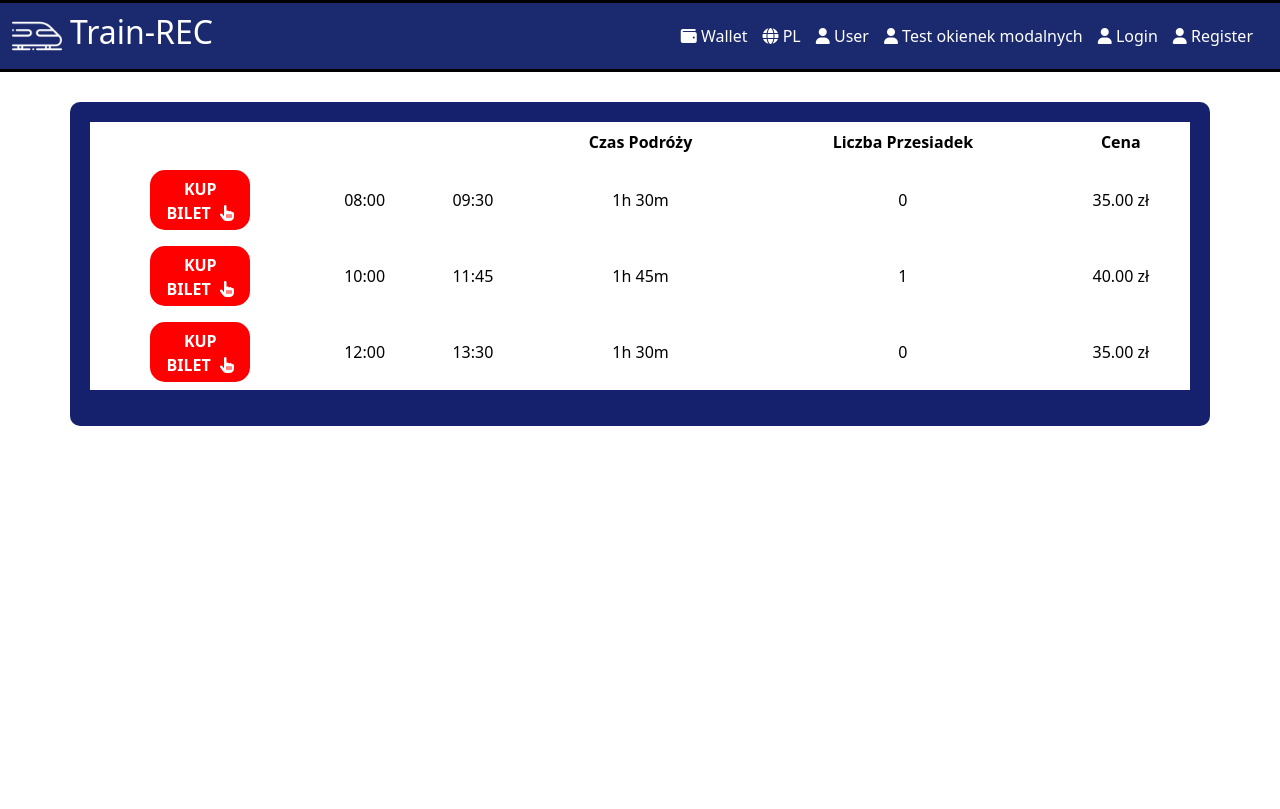
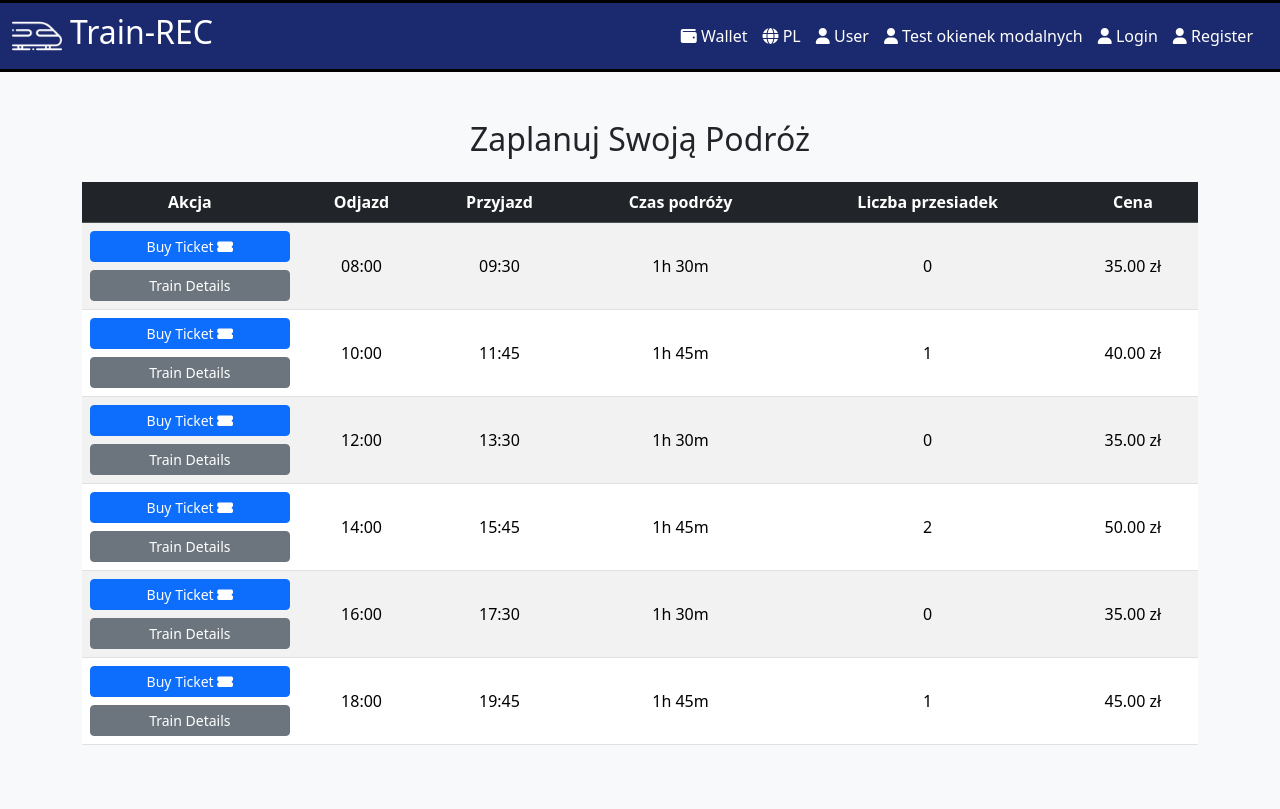
Before and after one commit to Falanger-debug/Train-REC, a Node server app: template views/trainRoutes.ejs in a window 1280 px wide. Before the commit the page ends 426 px from the top, so only its background shows below. Run offline with Node 20, Linux system fonts and the light colour scheme; the template is opened without the code that fills it, so the values that code supplies are empty.

Commit message:
modified appearance and added Train Details button

```diff
--- a/views/trainRoutes.ejs
+++ b/views/trainRoutes.ejs
@@ -3,42 +3,48 @@
 <head>
     <meta charset="UTF-8">
     <meta name="viewport" content="width=device-width, initial-scale=1.0">
-    <title>Plan your Journey</title>
+    <title>Zaplanuj Swoją Podróż</title>
 
-    <!--Bootstrap CSS-->
+    <!-- Bootstrap CSS -->
     <link href="https://cdn.jsdelivr.net/npm/bootstrap@5.3.3/dist/css/bootstrap.min.css" rel="stylesheet"
           integrity="sha384-QWTKZyjpPEjISv5WaRU9OFeRpok6YctnYmDr5pNlyT2bRjXh0JMhjY6hW+ALEwIH" crossorigin="anonymous">
-    <!--Custom Styling-->
+    <!-- Custom Styling -->
     <link rel="stylesheet" href="trainRoutesStyles.css">
     <link rel="stylesheet" href="/mainStyles.css">
     <link rel="stylesheet" href="/headerStyles.css">
-    <!--FontAwesome-->
+    <!-- FontAwesome -->
     <link href="https://cdnjs.cloudflare.com/ajax/libs/font-awesome/6.0.0-beta3/css/all.min.css" rel="stylesheet">
-
 </head>
-<body>
+<body class="bg-light">
 <%- include('partials/header') %>
 
-<div class="container table-container">
-    <table class="table table-borderless text-center">
-        <thead>
+<div class="container my-5">
+    <h1 class="text-center mb-4">Zaplanuj Swoją Podróż</h1>
+    <div class="table-responsive">
+        <table class="table table-striped table-hover text-center align-middle">
+            <thead class="table-dark">
             <tr>
-            <th></th>
-            <th><%= connection.from %></th>
-            <th><%= connection.to %></th>
-            <th>Czas Podróży</th>
-            <th>Liczba Przesiadek</th>
+                <th>Akcja</th>
+                <th>Odjazd</th>
+                <th>Przyjazd</th>
+                <th>Czas podróży</th>
+                <th>Liczba przesiadek</th>
                 <th>Cena</th>
             </tr>
             </thead>
             <tbody>
-        <!-- Wiersz 1 -->
+            <!-- Train 1 -->
             <tr>
                 <td>
-                <a href="/buyTicket?from=08:00&to=09:30&duration=1h%2030m&connections=0&price=35&wherefrom=<%= connection.from %>&whereto=<%= connection.to %>" class="btn btn-buy">
-                    KUP BILET
-                    <i class="fas fa-hand-pointer icon-pointer"></i>
+                    <div class="d-flex flex-column">
+                        <a href="/buyTicket?from=08:00&to=09:30&duration=1h%2030m&connections=0&price=35&wherefrom=<%= connection.from %>&whereto=<%= connection.to %>" class="btn btn-primary btn-sm mb-2">
+                            Buy Ticket
+                            <i class="fas fa-ticket-alt"></i>
                         </a>
+                        <button class="btn btn-secondary btn-sm" onclick="showTrainDetails('Train A', '001', '<%= connection.from %>', '<%= connection.to %>')">
+                            Train Details
+                        </button>
+                    </div>
                 </td>
                 <td>08:00</td>
                 <td>09:30</td>
@@ -46,13 +52,18 @@
                 <td>0</td>
                 <td>35.00 zł</td>
             </tr>
-        <!-- Wiersz 2 -->
+            <!-- Train 2 -->
             <tr>
                 <td>
-                <a href="/buyTicket?from=10:00&to=11:45&duration=1h%2045m&connections=1&price=40&wherefrom=<%= connection.from %>&whereto=<%= connection.to %>" class="btn btn-buy">
-                    KUP BILET
-                    <i class="fas fa-hand-pointer icon-pointer"></i>
+                    <div class="d-flex flex-column">
+                        <a href="/buyTicket?from=08:00&to=09:30&duration=1h%2030m&connections=0&price=35&wherefrom=<%= connection.from %>&whereto=<%= connection.to %>" class="btn btn-primary btn-sm mb-2">
+                            Buy Ticket
+                            <i class="fas fa-ticket-alt"></i>
                         </a>
+                        <button class="btn btn-secondary btn-sm" onclick="showTrainDetails('Train A', '001', '<%= connection.from %>', '<%= connection.to %>')">
+                            Train Details
+                        </button>
+                    </div>
                 </td>
                 <td>10:00</td>
                 <td>11:45</td>
@@ -60,13 +71,18 @@
                 <td>1</td>
                 <td>40.00 zł</td>
             </tr>
-        <!-- Wiersz 3 -->
+            <!-- Train 3 -->
             <tr>
                 <td>
-                <a href="/buyTicket?from=12:00&to=13.30&duration=1h%2030m&connections=0&price=35&wherefrom=<%= connection.from %>&whereto=<%= connection.to %>" class="btn btn-buy">
-                    KUP BILET
-                    <i class="fas fa-hand-pointer icon-pointer"></i>
+                    <div class="d-flex flex-column">
+                        <a href="/buyTicket?from=08:00&to=09:30&duration=1h%2030m&connections=0&price=35&wherefrom=<%= connection.from %>&whereto=<%= connection.to %>" class="btn btn-primary btn-sm mb-2">
+                            Buy Ticket
+                            <i class="fas fa-ticket-alt"></i>
                         </a>
+                        <button class="btn btn-secondary btn-sm" onclick="showTrainDetails('Train A', '001', '<%= connection.from %>', '<%= connection.to %>')">
+                            Train Details
+                        </button>
+                    </div>
                 </td>
                 <td>12:00</td>
                 <td>13:30</td>
@@ -74,12 +90,68 @@
                 <td>0</td>
                 <td>35.00 zł</td>
             </tr>
+            <!-- Additional Trains -->
+            <tr>
+                <td>
+                    <div class="d-flex flex-column">
+                        <a href="/buyTicket?from=08:00&to=09:30&duration=1h%2030m&connections=0&price=35&wherefrom=<%= connection.from %>&whereto=<%= connection.to %>" class="btn btn-primary btn-sm mb-2">
+                            Buy Ticket
+                            <i class="fas fa-ticket-alt"></i>
+                        </a>
+                        <button class="btn btn-secondary btn-sm" onclick="showTrainDetails('Train A', '001', '<%= connection.from %>', '<%= connection.to %>')">
+                            Train Details
+                        </button>
+                    </div>
+                </td>
+                <td>14:00</td>
+                <td>15:45</td>
+                <td>1h 45m</td>
+                <td>2</td>
+                <td>50.00 zł</td>
+            </tr>
+            <tr>
+                <td>
+                    <div class="d-flex flex-column">
+                        <a href="/buyTicket?from=08:00&to=09:30&duration=1h%2030m&connections=0&price=35&wherefrom=<%= connection.from %>&whereto=<%= connection.to %>" class="btn btn-primary btn-sm mb-2">
+                            Buy Ticket
+                            <i class="fas fa-ticket-alt"></i>
+                        </a>
+                        <button class="btn btn-secondary btn-sm" onclick="showTrainDetails('Train A', '001', '<%= connection.from %>', '<%= connection.to %>')">
+                            Train Details
+                        </button>
+                    </div>
+                </td>
+                <td>16:00</td>
+                <td>17:30</td>
+                <td>1h 30m</td>
+                <td>0</td>
+                <td>35.00 zł</td>
+            </tr>
+            <tr>
+                <td>
+                    <div class="d-flex flex-column">
+                        <a href="/buyTicket?from=08:00&to=09:30&duration=1h%2030m&connections=0&price=35&wherefrom=<%= connection.from %>&whereto=<%= connection.to %>" class="btn btn-primary btn-sm mb-2">
+                            Buy Ticket
+                            <i class="fas fa-ticket-alt"></i>
+                        </a>
+                        <button class="btn btn-secondary btn-sm" onclick="showTrainDetails('Train A', '001', '<%= connection.from %>', '<%= connection.to %>')">
+                            Train Details
+                        </button>
+                    </div>
+                </td>
+                <td>18:00</td>
+                <td>19:45</td>
+                <td>1h 45m</td>
+                <td>1</td>
+                <td>45.00 zł</td>
+            </tr>
             </tbody>
         </table>
     </div>
+</div>
 
 <%- include('partials/footer') %>
-<!--Bootstrap JS-->
+<!-- Bootstrap JS -->
 <script src="https://cdn.jsdelivr.net/npm/bootstrap@5.3.3/dist/js/bootstrap.bundle.min.js"></script>
 </body>
 </html>
```
Lines whose indentation alone changed are shown as unchanged.
